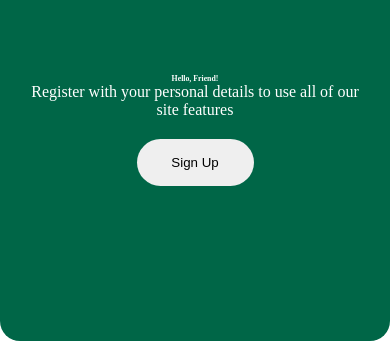
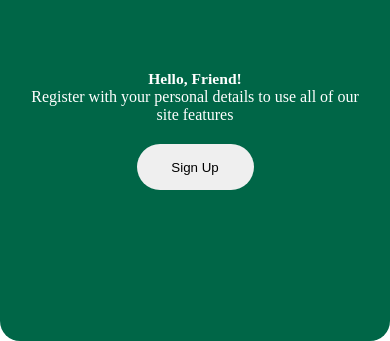
Before and after one commit to skillsprout/SkillSprout, a plain HTML site: page form/mainForm.html in a window 390 px wide. Shown: the part 503-844 px from the top of the page. Drawn offline with Linux system fonts and the light colour scheme.

Commit message:
Update new.css

```diff
--- a/form/new.css
+++ b/form/new.css
@@ -192,8 +192,8 @@ button:hover {
         border-radius: 20px 20px 0px 0px;
     }
 
-    hero-box h3 {
-        font-size: 3vw;
+    .hero-box h3 {
+        font-size: 4vw;
     }
     .hero-box p{
         margin: 0 20px;
```
